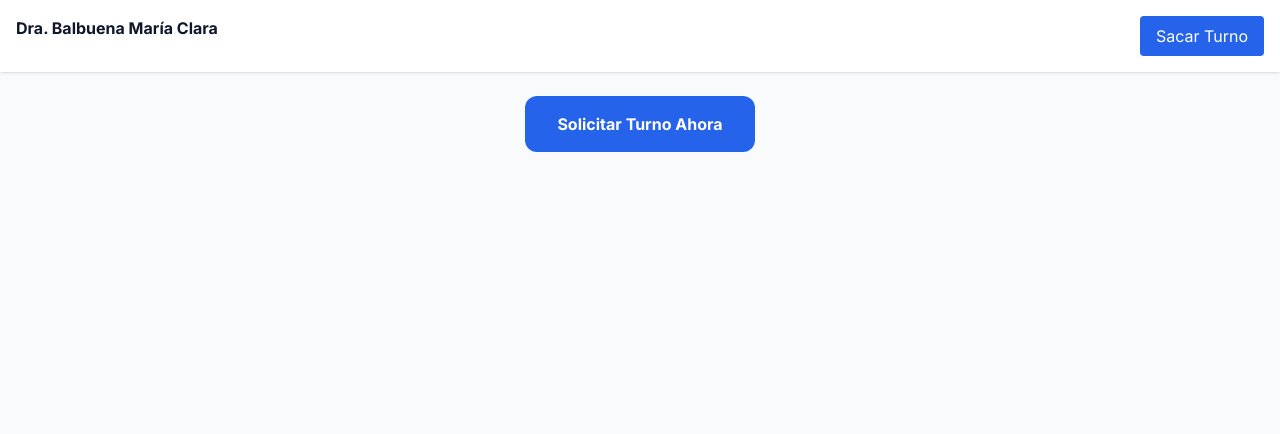
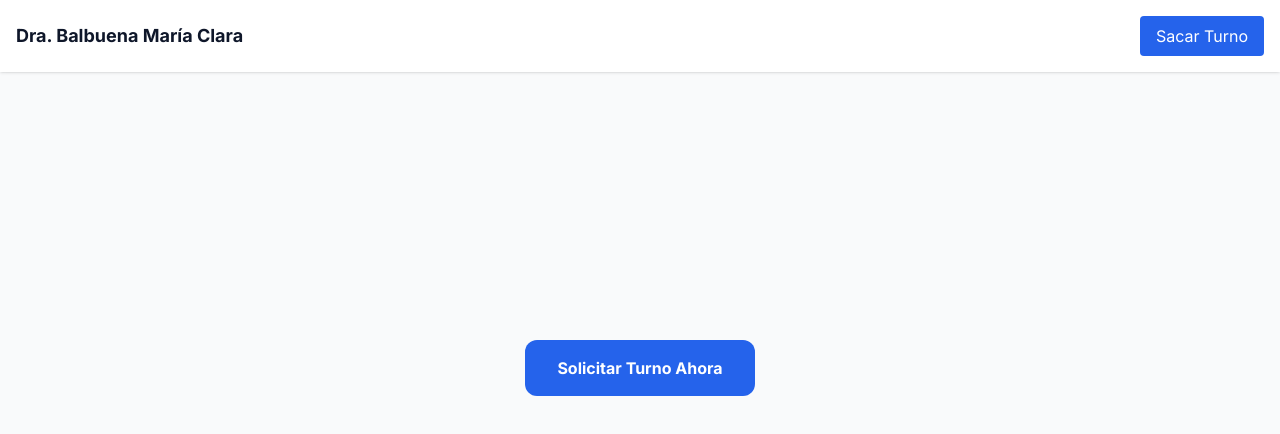
Before and after one commit to gunnerctes/PAG-CLARA-CON-TURNOS, a React (Vite) app: page / in a window 1280 px wide. Shown: the top 434 px of the page. Built offline with nearby package versions, Linux system fonts and the light colour scheme.

Commit message:
Update App.tsx

```diff
--- a/App.tsx
+++ b/App.tsx
@@ -7,21 +7,21 @@ export default function App() {
   const [mostrarTurnero, setMostrarTurnero] = useState(false);
 
   return (
-    <div className="min-h-screen">
-      <nav className="fixed top-0 w-full bg-white shadow p-4 z-10 flex justify-between">
-        <span className="font-bold">Dra. Balbuena María Clara</span>
+    <div className="min-h-screen bg-gray-50">
+      <nav className="fixed top-0 w-full bg-white shadow p-4 z-10 flex justify-between items-center">
+        <span className="font-bold text-lg">Dra. Balbuena María Clara</span>
         <button
           onClick={() => setMostrarTurnero(true)}
-          className="bg-blue-600 text-white px-4 py-2 rounded"
+          className="bg-blue-600 text-white px-4 py-2 rounded hover:bg-blue-700"
         >
           Sacar Turno
         </button>
       </nav>
 
-      <main className="pt-24 flex justify-center">
+      <main className="pt-24 flex justify-center items-center min-h-[80vh]">
         <button
           onClick={() => setMostrarTurnero(true)}
-          className="bg-blue-600 text-white px-8 py-4 rounded-xl font-bold"
+          className="bg-blue-600 text-white px-8 py-4 rounded-xl font-bold hover:bg-blue-700"
         >
           Solicitar Turno Ahora
         </button>
```
